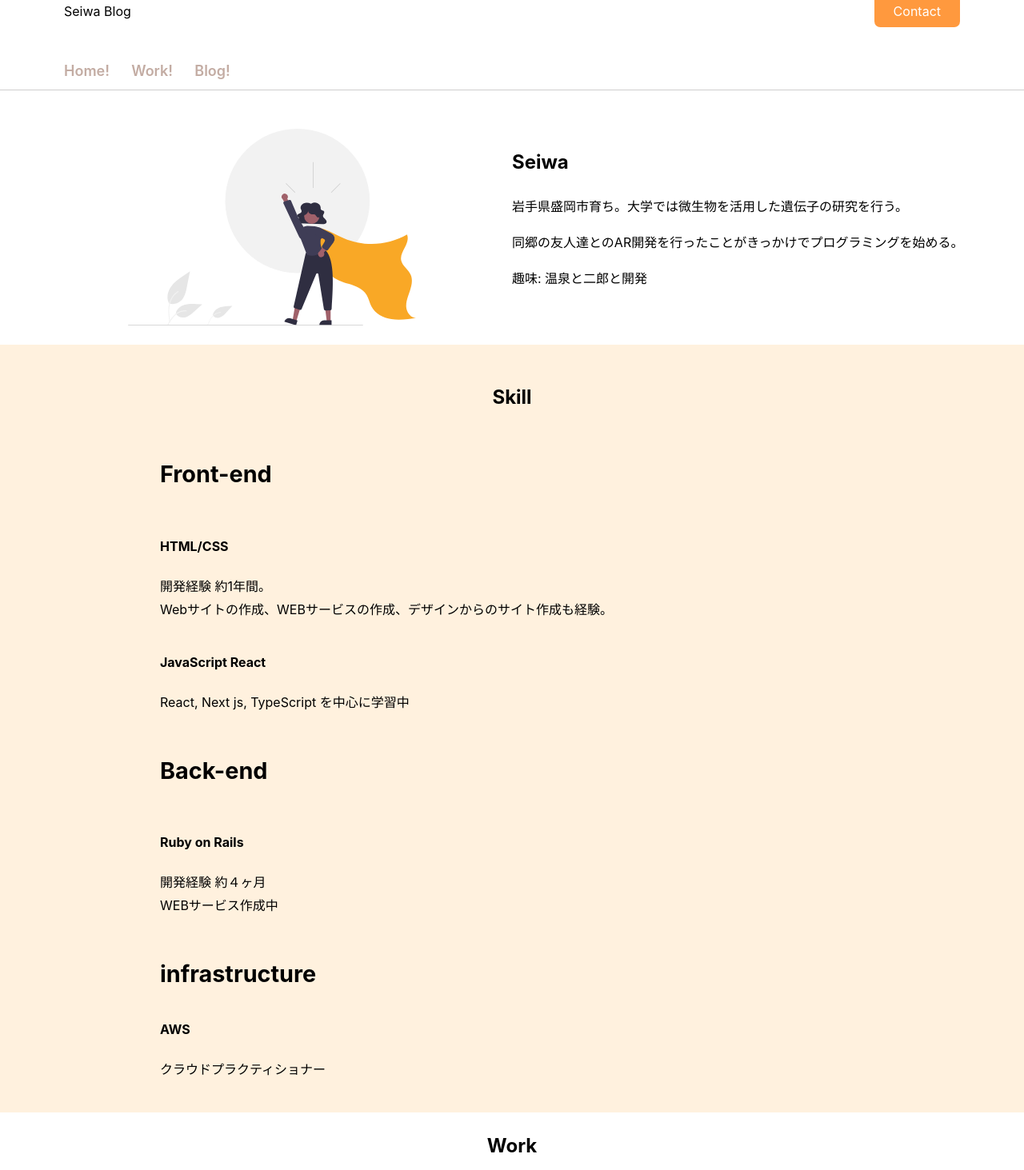
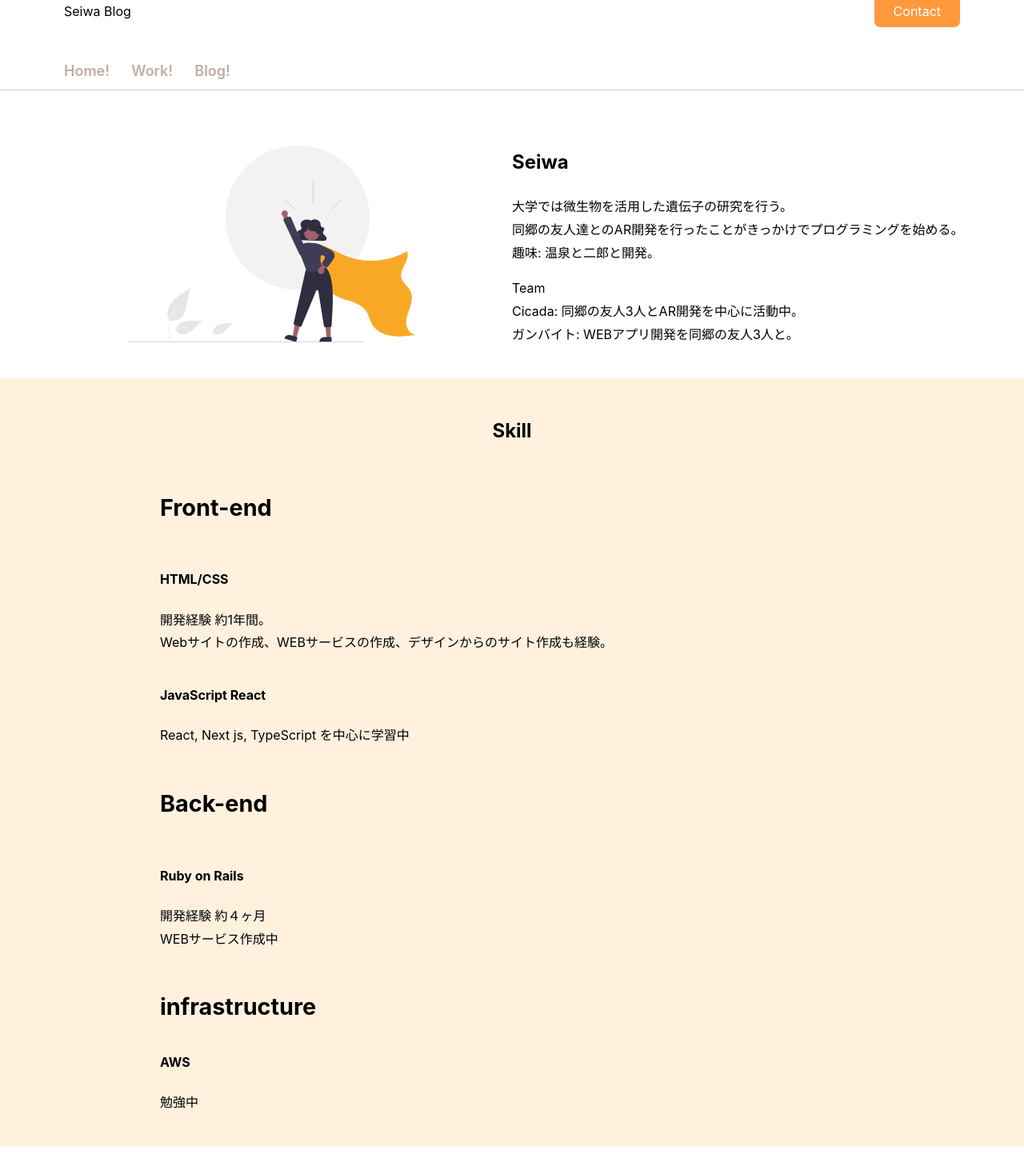
Before and after one commit to Seiwa-Edu/Next-Portforio, a Next.js app: page / in a window 1280 px wide. Shown: the top 1463 px of the page at 80% size. Built offline with nearby package versions, Linux system fonts and the light colour scheme.

Commit message:
[add]add the prifile

```diff
--- a/pages/index.tsx
+++ b/pages/index.tsx
@@ -18,9 +18,9 @@ export default function Home() {
               <div className={style_css.intro__textBox}>
                 <h2>Seiwa</h2>
                 {/* <p>1998/01/31　生まれ</p> */}
-                <p>岩手県盛岡市育ち。大学では微生物を活用した遺伝子の研究を行う。</p>
-                <p>同郷の友人達とのAR開発を行ったことがきっかけでプログラミングを始める。</p>
-                <p>趣味: 温泉と二郎と開発</p>
+                <p>大学では微生物を活用した遺伝子の研究を行う。<br></br>
+                  同郷の友人達とのAR開発を行ったことがきっかけでプログラミングを始める。<br></br>趣味: 温泉と二郎と開発。</p>
+                <p>Team<br></br>Cicada: 同郷の友人3人とAR開発を中心に活動中。<br></br>ガンバイト: WEBアプリ開発を同郷の友人3人と。</p>
               </div>
             </div>
           </div>
@@ -59,7 +59,7 @@ export default function Home() {
               <h3 className={style_css.programming_cate}>infrastructure</h3>
             </div>
             <h4>AWS</h4>
-            <p>クラウドプラクティショナー </p>
+            <p>勉強中</p>
           </div>
         </section>
         <section className={style_css.works_section}>
```
